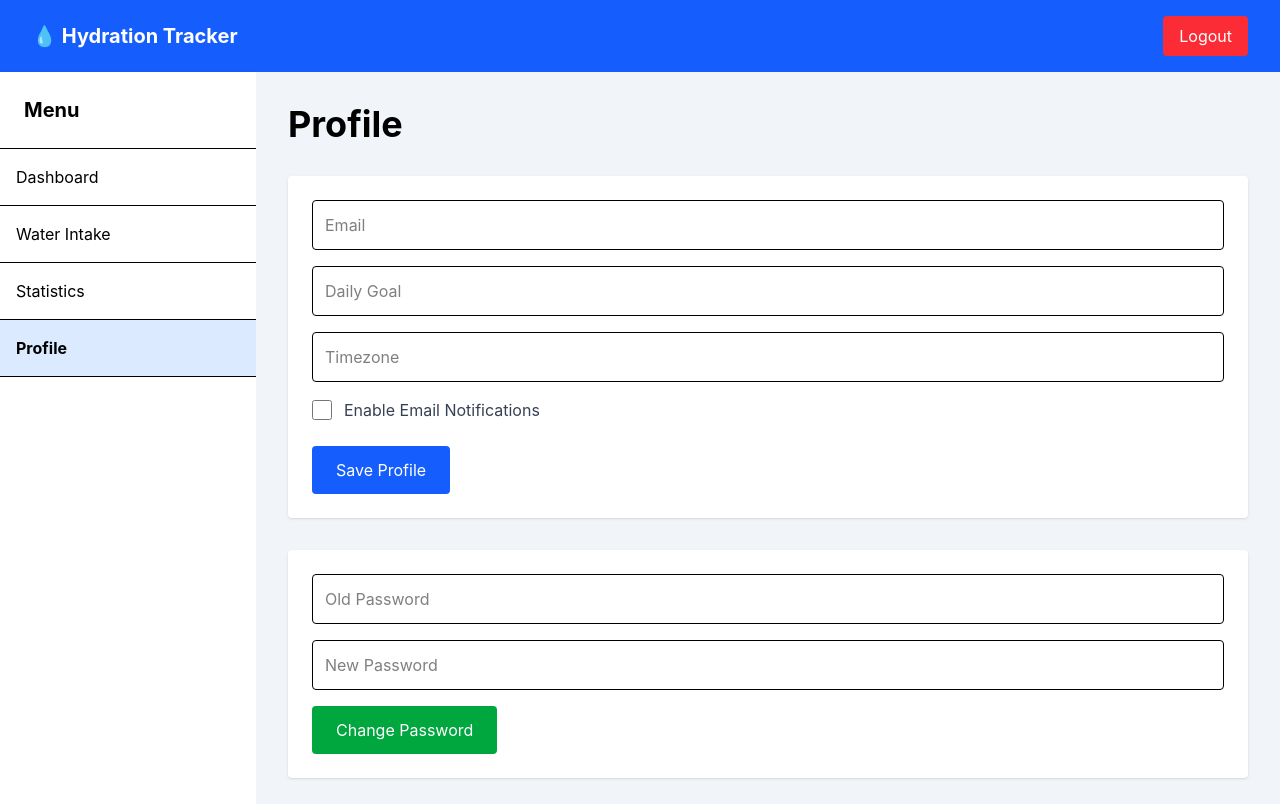
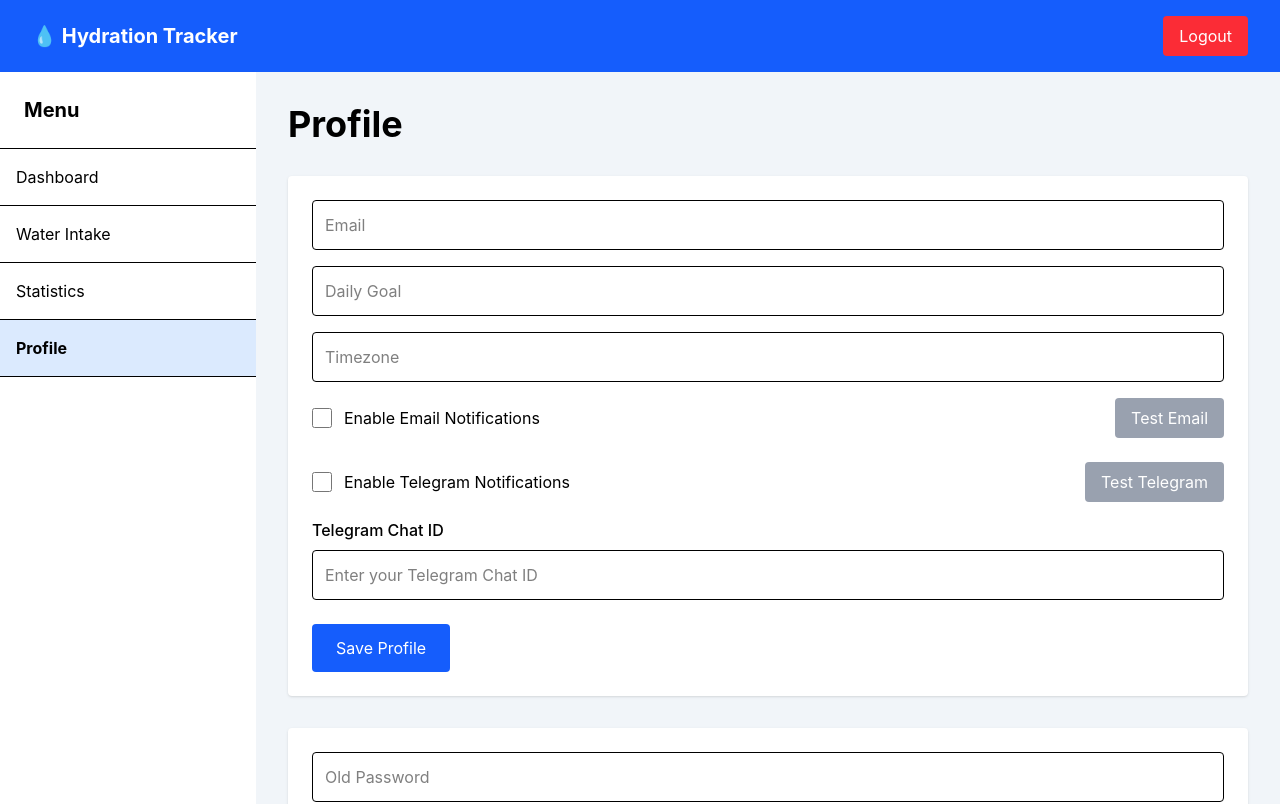
Before and after one commit to sunny-kumar-rana/hydration-tracker-frontend, a React (Vite) app: page /profile in a window 1280 px wide. Shown: the top 804 px of the page. Built offline with nearby package versions, Linux system fonts and the light colour scheme; no server answers; sample sign-in values are in the browser's storage.

Commit message:
-add feature telegram notification

```diff
--- a/src/pages/Profile/Profile.jsx
+++ b/src/pages/Profile/Profile.jsx
@@ -4,6 +4,8 @@ import {
     getProfile,
     updateProfile,
     changePassword,
+    testEmail,
+    testTelegram
 } from "../../api/profileApi";
 import toast from "react-hot-toast";
 
@@ -13,8 +15,14 @@ function Profile() {
         email: "",
         dailyGoal: "",
         timezone: "",
-        emailNotificationEnabled: false
+        emailNotificationEnabled: false,
+        telegramNotificationEnabled: false,
+        telegramChatId: ""
     });
+
+    const [testingEmail, setTestingEmail] = useState(false);
+
+    const [testingTelegram, setTestingTelegram] = useState(false);
 
     const [password, setPassword] = useState({
         oldPassword: "",
@@ -30,7 +38,13 @@ function Profile() {
             dailyGoal: res.data.dailyGoal || "",
             timezone: res.data.timezone || "",
             emailNotificationEnabled:
-                res.data.emailNotificationEnabled ?? false
+                res.data.emailNotificationEnabled ?? false,
+
+            telegramNotificationEnabled:
+                res.data.telegramNotificationEnabled ?? false,
+
+            telegramChatId:
+                res.data.telegramChatId || ""
         });
 
     }
@@ -41,16 +55,24 @@ function Profile() {
 
     }, []);
 
-    async function saveProfile(e) {
-
-        e.preventDefault();
+    async function saveProfileData() {
 
         await updateProfile({
             email: profile.email,
             dailyGoal: Number(profile.dailyGoal),
             timezone: profile.timezone,
-            emailNotificationEnabled: profile.emailNotificationEnabled
+            emailNotificationEnabled: profile.emailNotificationEnabled,
+            telegramNotificationEnabled: profile.telegramNotificationEnabled,
+            telegramChatId: profile.telegramChatId
         });
+
+    }
+
+    async function saveProfile(e) {
+
+        e.preventDefault();
+
+        await saveProfileData();
 
         toast.success("Profile updated successfully");
 
@@ -68,6 +90,60 @@ function Profile() {
             oldPassword: "",
             newPassword: ""
         });
+
+    }
+
+    async function handleTestEmail() {
+
+        try {
+
+            setTestingEmail(true);
+
+            await saveProfileData();
+
+            await testEmail();
+
+            toast.success("Test request sent. Check your inbox.");
+
+        } catch (error) {
+
+            toast.error(
+                error.response?.data?.message ||
+                "Unable to send test email."
+            );
+
+        } finally {
+
+            setTestingEmail(false);
+
+        }
+
+    }
+
+    async function handleTestTelegram() {
+
+        try {
+
+            setTestingTelegram(true);
+
+            await saveProfileData();
+
+            await testTelegram();
+
+            toast.success("Test request sent. Check Telegram.");
+
+        } catch (error) {
+
+            toast.error(
+                error.response?.data?.message ||
+                "Unable to send test notification."
+            );
+
+        } finally {
+
+            setTestingTelegram(false);
+
+        }
 
     }
 
@@ -121,7 +197,10 @@ function Profile() {
                     placeholder="Timezone"
                 />
 
-                <div className="flex items-center gap-3 mb-6">
+
+                <div className="flex items-center justify-between mb-6">
+
+                    <div className="flex items-center gap-3">
 
                         <input
                             id="emailNotificationEnabled"
@@ -133,17 +212,86 @@ function Profile() {
                                     emailNotificationEnabled: e.target.checked
                                 })
                             }
-                        className="h-5 w-5 cursor-pointer"
+                            className="h-5 w-5"
                         />
 
-                    <label
-                        htmlFor="emailNotificationEnabled"
-                        className="text-gray-700 cursor-pointer"
-                    >
+                        <label htmlFor="emailNotificationEnabled">
                             Enable Email Notifications
                         </label>
 
                     </div>
+
+                    <button
+                        type="button"
+                        onClick={handleTestEmail}
+                        disabled={!profile.emailNotificationEnabled}
+                        className="px-4 py-2 rounded bg-blue-600 text-white disabled:bg-gray-400"
+                    >
+                        {
+                            testingEmail
+                                ? "Sending..."
+                                : "Test Email"
+                        }
+                    </button>
+
+                </div>
+
+                <div className="flex items-center justify-between mb-4">
+
+                    <div className="flex items-center gap-3">
+
+                        <input
+                            id="telegramNotificationEnabled"
+                            type="checkbox"
+                            checked={profile.telegramNotificationEnabled}
+                            onChange={(e) =>
+                                setProfile({
+                                    ...profile,
+                                    telegramNotificationEnabled: e.target.checked
+                                })
+                            }
+                            className="h-5 w-5"
+                        />
+
+                        <label htmlFor="telegramNotificationEnabled">
+                            Enable Telegram Notifications
+                        </label>
+
+                    </div>
+
+                    <button
+                        type="button"
+                        onClick={handleTestTelegram}
+                        disabled={
+                            !profile.telegramNotificationEnabled ||
+                            !profile.telegramChatId
+                        }
+                        className="px-4 py-2 rounded bg-sky-600 text-white disabled:bg-gray-400"
+                    >
+                        {
+                            testingTelegram
+                                ? "Sending..."
+                                : "Test Telegram"
+                        }
+                    </button>
+
+                </div>
+
+                <label className="block mb-2 font-medium">
+                    Telegram Chat ID
+                </label>
+
+                <input
+                    className="border p-3 rounded w-full mb-6"
+                    placeholder="Enter your Telegram Chat ID"
+                    value={profile.telegramChatId || ""}
+                    onChange={(e) =>
+                        setProfile({
+                            ...profile,
+                            telegramChatId: e.target.value
+                        })
+                    }
+                />
 
                 <button
                     className="bg-blue-600 text-white px-6 py-3 rounded hover:bg-blue-700 transition"
```
Lines whose indentation alone changed are shown as unchanged.
